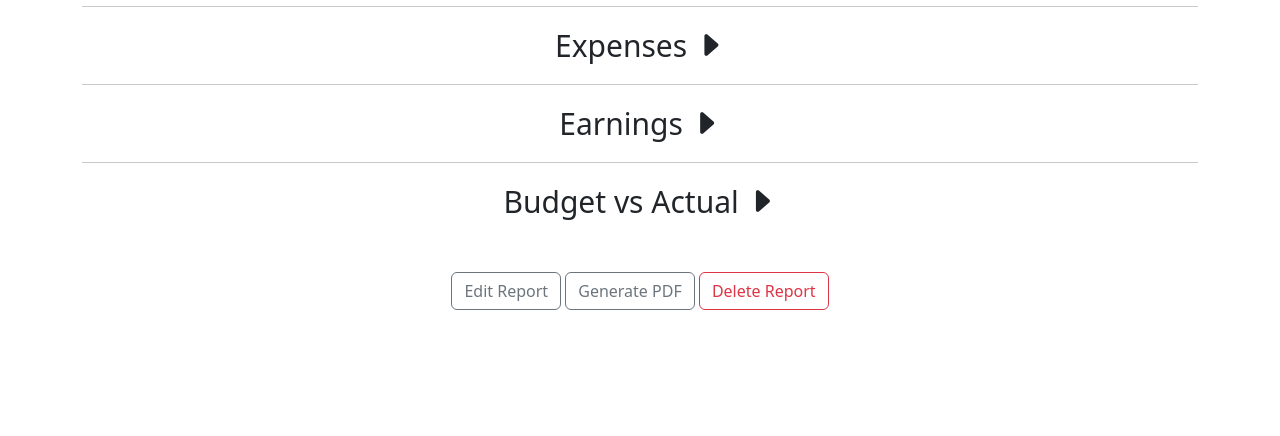
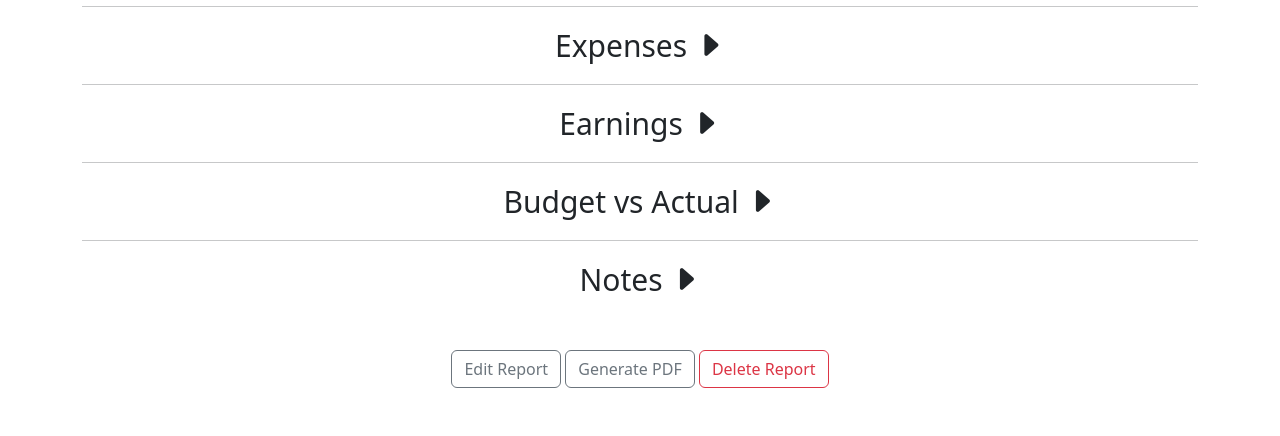
Before and after one commit to SholaAguns/budgetBuddy, a Django app: page /reports/report/1/ in a window 1280 px wide. Shown: the part 503-939 px from the top of the page. Before the commit the page ends 813 px from the top, so only its background shows below. Run offline with Django 5.2, Linux system fonts and the light colour scheme; a user stored in the database is signed in; data comes from the database, SQL or seed files in the repository; tables that the repository leaves empty hold one stand-in row (values such as "Sample post"); some libraries are stand-ins or nearby versions.

Commit message:
Reports notes section added

```diff
--- a/reports/forms.py
+++ b/reports/forms.py
@@ -40,3 +40,9 @@ class AddBudgetForm(forms.Form):
     def __init__(self, user, *args, **kwargs):
         super().__init__(*args, **kwargs)
         self.fields['budget'].queryset = Budget.objects.filter(user=user)
+
+
+class ReportNotesForm(forms.ModelForm):
+    class Meta:
+        model = Report
+        fields = ['notes']
--- a/reports/models.py
+++ b/reports/models.py
@@ -19,6 +19,7 @@ class Report(models.Model):
     end_date = models.DateField()
     budget = models.ForeignKey(Budget, on_delete=models.DO_NOTHING, null=True)
     ruleset = models.ForeignKey(Ruleset, on_delete=models.DO_NOTHING, null=True)
+    notes = models.TextField(blank=True, null=True)
 
     class Meta:
         ordering = ['-created_dt']
--- a/reports/templates/reports/report_detail.html
+++ b/reports/templates/reports/report_detail.html
@@ -2,6 +2,15 @@
 {% load django_bootstrap5 %}
 {% load custom_filters %}
 {% block content %}
+<style>
+    #edit_notes_section{
+    display: none;
+    margin-top: 1.5em;
+}
+    #submit_notes_btn{
+    margin-top: 1.5em;
+}
+</style>
 <div class="container report_heading" >
         <h2>{{report.name}}</h2>
         <h5>Date: {{ report.start_date }} - {{report.end_date}}</h5>
@@ -201,6 +210,23 @@
     {% endif %}
 {% endif %}
 
+<div class="container notes_section report_section_heading" align="center">
+            <hr>
+            <div onclick="showSection('notes_section')">
+                    Notes
+                    <i class="bi-caret-right-fill sub-caret" id="notes_section_caret" ></i>
+            </div>
+</div>
+<div class="container report_section" id="notes_section" align="center" style="display: none;">
+        <p class="lead" id="report_notes">{{ report.notes }}</p>
+        <button class="btn btn-outline-primary" id="edit_notes_btn">Edit</button>
+
+    <div id="edit_notes_section">
+        <textarea class="form-control" id="notes_input">{{ report.notes }}</textarea>
+        <button class="btn btn-outline-primary" id="submit_notes_btn">Submit</button>
+    </div>
+</div>
+
 
 <div id="report_controls" class="container" align="center">
         <br><br>
@@ -216,6 +242,40 @@
 
 
 <script src="https://cdn.jsdelivr.net/npm/chart.js"></script>
+<script>
+    $('#edit_notes_btn').click(function() {
+                $('#report_notes, #edit_notes_btn').hide();
+                $('#edit_notes_section').show();
+           });
+
+        $(document).ready(function() {
+            $('#submit_notes_btn').click(function() {
+                var notes = $('#notes_input').val();
+                var reportId = {{ report.id }};
+
+                $.ajax({
+                    url: "/reports/report/" + reportId + "/add_notes",
+                    type: 'POST',
+                    data: {
+                        'notes': notes,
+                        'csrfmiddlewaretoken': '{{ csrf_token }}'
+                    },
+                    success: function(response) {
+                        if (response.success) {
+                            $('#report_notes').text(response.notes);
+                            $('#report_notes, #edit_notes_btn').show();
+                            $('#edit_notes_section').hide();
+                        } else {
+                            alert('Failed to update notes');
+                        }
+                    },
+                    error: function() {
+                        alert('An error occurred');
+                    }
+                });
+            });
+        });
+    </script>
 <script>
     document.addEventListener('DOMContentLoaded', function () {
         const ctx = document.getElementById('expensesPieChart').getContext('2d');
--- a/reports/urls.py
+++ b/reports/urls.py
@@ -15,6 +15,7 @@ urlpatterns = [
     path('report/<int:pk>/clear_transactions', views.delete_transactions, name='clear_transactions'),
     path('report/<int:pk>/add_budget', views.add_budget, name='add_budget'),
     path('report/<int:pk>/add_ruleset', views.add_ruleset, name='add_ruleset'),
+    path('report/<int:pk>/add_notes', views.update_report_notes, name='update_report_notes'),
     path('report/<int:pk>/pdf', views.ReportPDFView.as_view(), name='generate_pdf'),
     #path('report/<int:pk>/import_transactions', views.add_transactions, name='add_transactions'),
 ]
--- a/reports/views.py
+++ b/reports/views.py
@@ -1,7 +1,8 @@
 from django.contrib.auth.decorators import login_required
 from django.db.models import Sum
-from django.http import HttpResponseRedirect
+from django.http import HttpResponseRedirect, JsonResponse
 from django.shortcuts import get_object_or_404, render, redirect
+from django.template.loader import render_to_string
 from django.urls import reverse_lazy, reverse
 from django.views.generic import TemplateView, CreateView, ListView, DetailView, DeleteView, UpdateView
 from django.contrib.auth.mixins import LoginRequiredMixin
@@ -11,7 +12,7 @@ import json
 from django.core.serializers.json import DjangoJSONEncoder
 from budgets.models import BudgetCategory
 from .models import Report, Transaction
-from .forms import AddBudgetForm, AddRulesetForm, ReportForm
+from .forms import AddBudgetForm, AddRulesetForm, ReportForm, ReportNotesForm
 from django.contrib import messages
 from .services import TransactionService
 
@@ -233,3 +234,18 @@ class ReportPDFView(LoginRequiredMixin, PDFTemplateView):
         context['earnings_by_category'] = earnings_by_category_json
 
         return context
+
+
+@login_required()
+def update_report_notes(request, pk):
+    is_ajax_request = request.headers.get("x-requested-with") == "XMLHttpRequest"
+
+    if request.method == 'POST' and is_ajax_request:
+        report = get_object_or_404(Report, id=pk)
+        form = ReportNotesForm(request.POST, instance=report)
+        if form.is_valid():
+            form.save()
+            return JsonResponse({'success': True, 'notes': report.notes})
+        else:
+            return JsonResponse({'success': False, 'errors': form.errors})
+    return JsonResponse({'success': False, 'message': 'Invalid request'})
--- a/static/css/style.css
+++ b/static/css/style.css
@@ -1,25 +1,20 @@
 .navbar{
   border-bottom: 0.5px solid black;
 }
-
 #input{
   width: 500px;
   height: 40px;
   border-radius: 10px;
 }
-
 .selection_panel{
   padding-top: 100px;
 }
-
 #brandname{
   font-family: "Oswald", sans-serif;
 }
-
 .response_links{
   font-size: 20px;
 }
-
 .delete_icon{
     font-size: 15px;
     color: red;
--- a/templates/base.html
+++ b/templates/base.html
@@ -22,6 +22,8 @@
 
   <!--        Icons -->
   <link rel="stylesheet" href="https://cdn.jsdelivr.net/npm/bootstrap-icons@1.11.1/font/bootstrap-icons.css">
+  <!--        jQuery -->
+  <script src="https://code.jquery.com/jquery-3.6.0.min.js"></script>
 
  </head>
 <body class="base_body">
```
Also changed, not shown: reports/templates/reports/report_pdf.html (+9 -24 lines).
